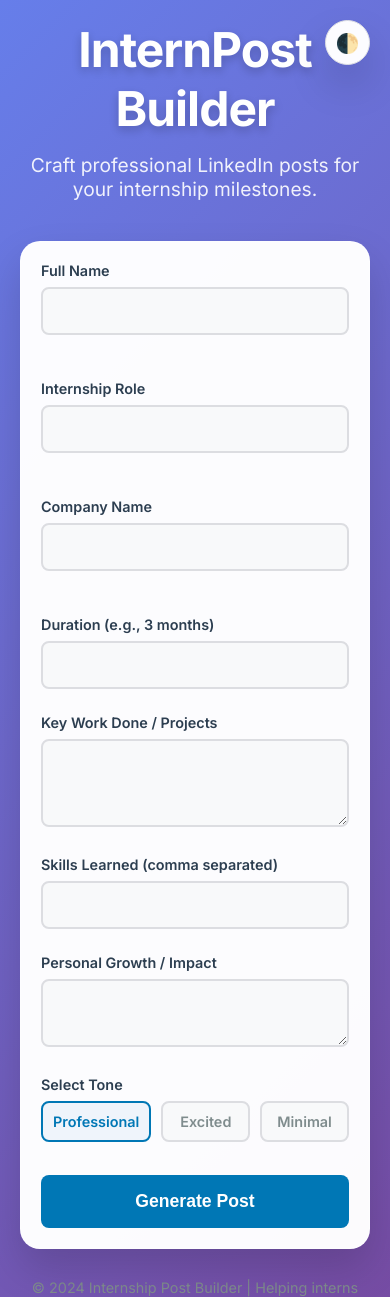
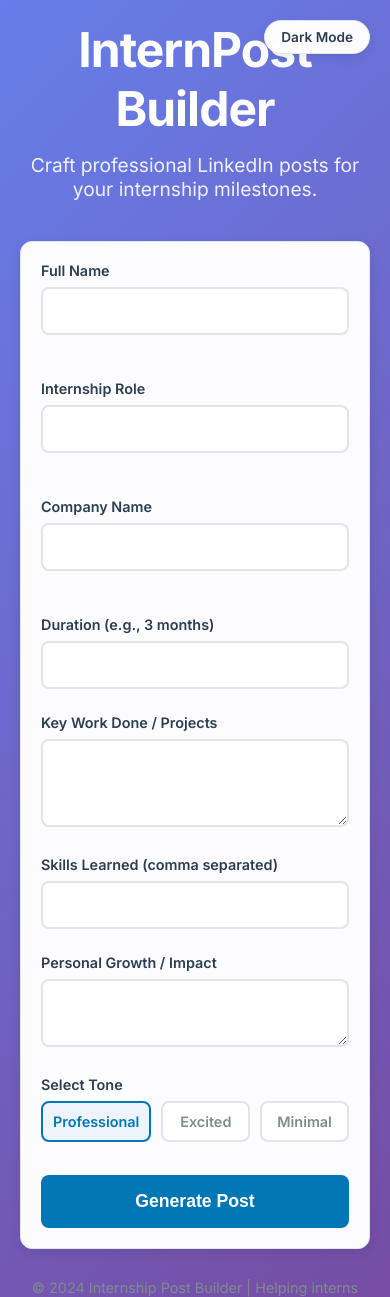
Before and after one commit to chanchalvora11-crypto/internship-post-builder, a Flask app: page / in a window 390 px wide. Shown: the top 1297 px of the page. Run offline with Flask 3, Linux system fonts and the light colour scheme.

Commit message:
Fix mobile refresh and refine UI

```diff
--- a/static/css/style.css
+++ b/static/css/style.css
@@ -5,10 +5,10 @@
     --card-bg: rgba(255, 255, 255, 0.98);
     --text-main: #2c3e50;
     --text-muted: #7f8c8d;
-    --shadow: 0 20px 40px rgba(0, 0, 0, 0.15);
-    --radius: 20px;
-    --input-bg: #f8f9fa;
-    --border: #dcdde1;
+    --shadow: 0 4px 12px rgba(0, 0, 0, 0.08);
+    --radius: 12px;
+    --input-bg: #ffffff;
+    --border: #e1e4e8;
 }
 
 [data-theme="dark"] {
@@ -16,9 +16,9 @@
     --card-bg: rgba(28, 35, 45, 0.98);
     --text-main: #ecf0f1;
     --text-muted: #bdc3c7;
-    --shadow: 0 20px 40px rgba(0, 0, 0, 0.6);
-    --input-bg: #2c3e50;
-    --border: #34495e;
+    --shadow: 0 4px 20px rgba(0, 0, 0, 0.3);
+    --input-bg: #1a222c;
+    --border: #2f363d;
 }
 
 * {
@@ -55,7 +55,6 @@ header h1 {
     color: white;
     margin-bottom: 15px;
     letter-spacing: -1px;
-    text-shadow: 0 4px 10px rgba(0,0,0,0.2);
 }
 
 header p {
@@ -68,8 +67,7 @@ header p {
     padding: 40px;
     border-radius: var(--radius);
     box-shadow: var(--shadow);
-    backdrop-filter: blur(10px);
-    border: 1px solid rgba(255, 255, 255, 0.3);
+    border: 1px solid var(--border);
     margin-bottom: 30px;
 }
 
@@ -106,7 +104,7 @@ input, textarea {
 input:focus, textarea:focus {
     outline: none;
     border-color: var(--primary);
-    box-shadow: 0 0 0 4px rgba(10, 102, 194, 0.1);
+    box-shadow: none;
 }
 
 .tone-options {
@@ -159,8 +157,7 @@ input:focus, textarea:focus {
 
 .primary-btn:hover {
     background: var(--primary-hover);
-    transform: translateY(-2px);
-    box-shadow: 0 5px 15px rgba(10, 102, 194, 0.3);
+    transform: translateY(-1px);
 }
 
 .primary-btn:active {
@@ -218,18 +215,24 @@ pre {
     top: 20px;
     right: 20px;
     background: var(--card-bg);
-    padding: 10px;
-    border-radius: 50%;
+    padding: 8px 16px;
+    border-radius: 25px;
     box-shadow: var(--shadow);
     cursor: pointer;
     border: 1px solid var(--border);
-    font-size: 1.2rem;
-    width: 45px;
-    height: 45px;
+    font-size: 0.85rem;
+    font-weight: 600;
+    z-index: 1000;
     display: flex;
+    align-items: center;
     justify-content: center;
-    align-items: center;
-    z-index: 1000;
+    transition: all 0.3s cubic-bezier(0.4, 0, 0.2, 1);
+    min-width: 100px;
+}
+
+.theme-toggle:hover {
+    transform: translateY(-2px);
+    border-color: var(--primary);
 }
 
 .action-btns {
--- a/static/js/script.js
+++ b/static/js/script.js
@@ -10,28 +10,40 @@ document.addEventListener('DOMContentLoaded', () => {
     const themeToggle = document.getElementById('themeToggle');
 
     // --- Dark Mode Logic ---
+    const themeText = document.getElementById('themeText');
+    const updateThemeUI = (theme) => {
+        // Show the mode you can switch TO
+        themeText.textContent = theme === 'light' ? 'Dark Mode' : 'Light Mode';
+    };
+
     const currentTheme = localStorage.getItem('theme') || 'light';
     document.documentElement.setAttribute('data-theme', currentTheme);
+    updateThemeUI(currentTheme);
 
     themeToggle.addEventListener('click', () => {
         let theme = document.documentElement.getAttribute('data-theme');
         let newTheme = theme === 'light' ? 'dark' : 'light';
         document.documentElement.setAttribute('data-theme', newTheme);
         localStorage.setItem('theme', newTheme);
+        updateThemeUI(newTheme);
     });
 
     postForm.addEventListener('submit', async (e) => {
         e.preventDefault();
+        e.stopPropagation(); // Prevent event bubbling which can sometimes cause issues on mobile
 
         // Show loading state
         btnText.textContent = 'Generating...';
         loader.style.display = 'block';
         generateBtn.disabled = true;
 
-        const formData = new FormData(postForm);
-        const data = Object.fromEntries(formData.entries());
+        try {
+            const formData = new FormData(postForm);
+            const data = {};
+            formData.forEach((value, key) => {
+                data[key] = value;
+            });
 
-        try {
             const response = await fetch('/generate', {
                 method: 'POST',
                 headers: {
@@ -40,7 +52,10 @@ document.addEventListener('DOMContentLoaded', () => {
                 body: JSON.stringify(data),
             });
 
-            if (!response.ok) throw new Error('Failed to generate post');
+            if (!response.ok) {
+                const errorData = await response.json();
+                throw new Error(errorData.error || 'Failed to generate post');
+            }
 
             const result = await response.json();
 
@@ -48,18 +63,22 @@ document.addEventListener('DOMContentLoaded', () => {
             postOutput.textContent = result.post;
             outputSection.classList.remove('hidden');
 
-            // Scroll to output
-            outputSection.scrollIntoView({ behavior: 'smooth', block: 'center' });
+            // Scroll to output with a slight delay to ensure layout has updated
+            setTimeout(() => {
+                outputSection.scrollIntoView({ behavior: 'smooth', block: 'center' });
+            }, 100);
 
         } catch (error) {
-            alert('Something went wrong. Please try again.');
-            console.error(error);
+            console.error('Error:', error);
+            alert('Something went wrong: ' + error.message);
         } finally {
             // Reset button
             btnText.textContent = 'Generate Post';
             loader.style.display = 'none';
             generateBtn.disabled = false;
         }
+
+        return false; // Extra safety to prevent form submission
     });
 
     // Copy to Clipboard Functionality
--- a/templates/index.html
+++ b/templates/index.html
@@ -10,7 +10,9 @@
     <link rel="stylesheet" href="{{ url_for('static', filename='css/style.css') }}">
 </head>
 <body>
-    <div id="themeToggle" class="theme-toggle" title="Toggle Dark/Light Mode">🌓</div>
+    <div id="themeToggle" class="theme-toggle" title="Toggle Dark/Light Mode">
+        <span id="themeText">Dark Mode</span>
+    </div>
 
     <div class="container">
         <header class="fade-in">
```
